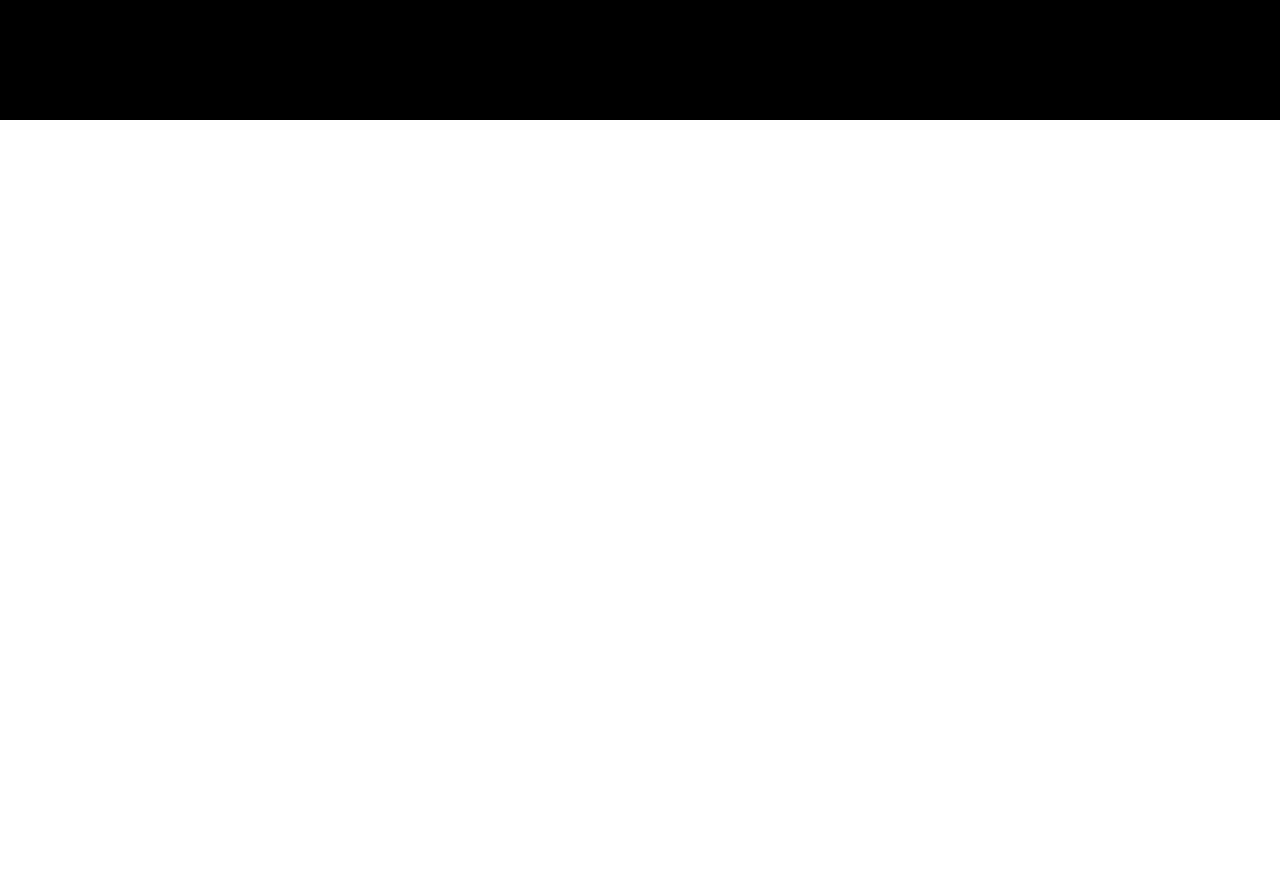
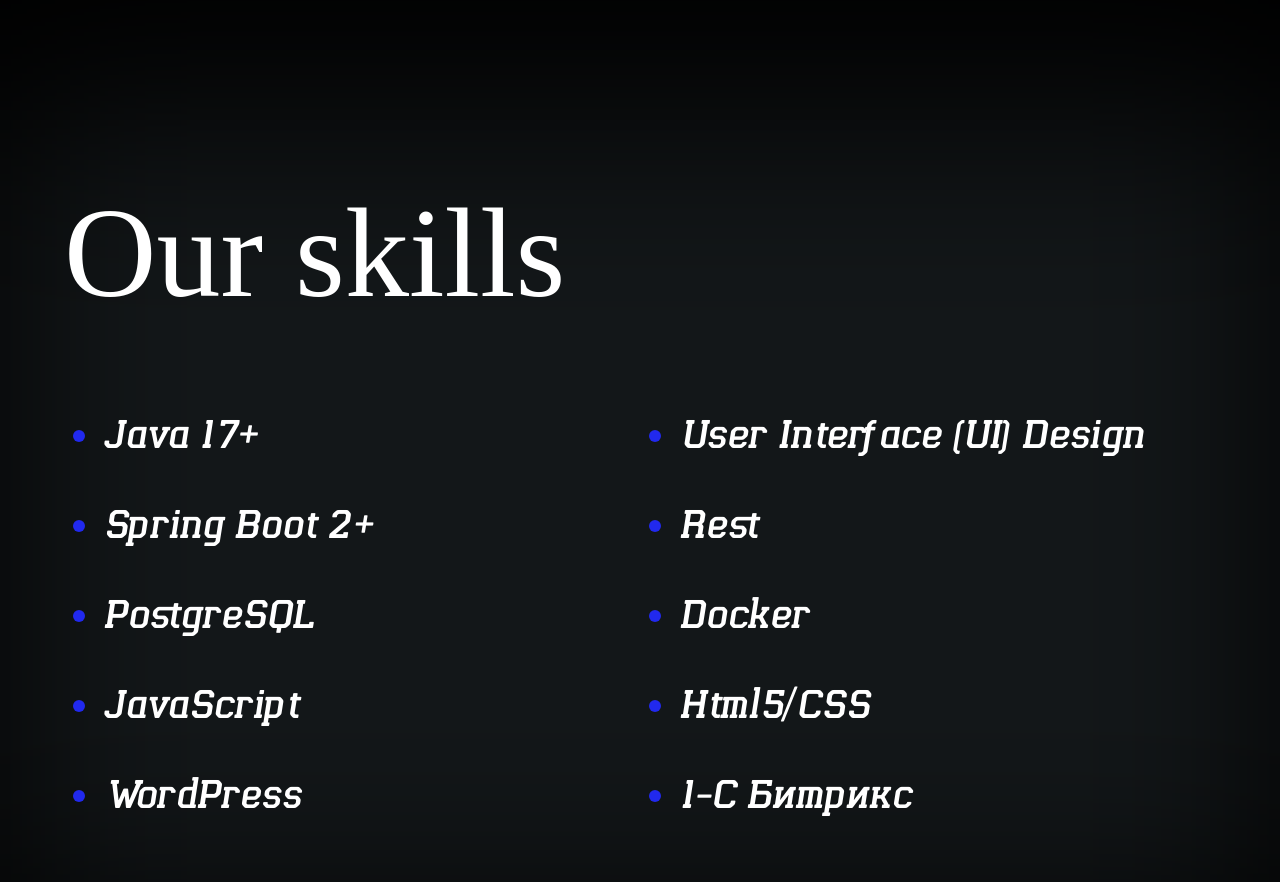
Before and after one commit to Daniks5-5/startport, a React (Create React App) app: page / in a window 1280 px wide. Shown: the part 1480-2362 px from the top of the page. Before the commit the page ends 1600 px from the top, so only its background shows below. Built offline with nearby package versions, Linux system fonts and the light colour scheme.

Commit message:
add skills block

```diff
--- a/src/App.js
+++ b/src/App.js
@@ -1,5 +1,6 @@
 import Header from "./components/header/Header";
 import About from "./components/about/About";
+import Skills from "./components/skills/Skills";
 import "./app.css";
 
 function App() {
@@ -7,6 +8,7 @@
     <div className="App">
       <Header></Header>
       <About></About>
+      <Skills></Skills>
     </div>
   );
 }
--- /dev/null
+++ b/src/components/skills/Skills.js
@@ -0,0 +1,27 @@
+// import "../../app.css";
+import "./skills.css";
+
+const Skills = () => {
+  return (
+    <section className="skills">
+      <div className="skills-font"></div>
+      <div className="skills-block">
+        <h2>Our skills</h2>
+        <ul className="skills-list">
+          <li>Java 17+</li>
+          <li>Spring Boot 2+</li>
+          <li>PostgreSQL</li>
+          <li>JavaScript</li>
+          <li>WordPress</li>
+          <li>User Interface (UI) Design</li>
+          <li>Rest</li>
+          <li>Docker</li>
+          <li>Html5/CSS</li>
+          <li>1-С Битрикс</li>
+        </ul>
+      </div>
+    </section>
+  );
+};
+
+export default Skills;
--- /dev/null
+++ b/src/components/skills/skills.css
@@ -0,0 +1,67 @@
+@font-face {
+    font-family: 'Esquina Rounded';
+    src: local('Esquina Rounded Medium Italic'), local('Esquina-Rounded-Medium-Italic'),
+        url('../../lib/fonts/EsquinaRounded-MediumItalic.woff2') format('woff2'),
+        url('../../lib/fonts/EsquinaRounded-MediumItalic.woff') format('woff');
+    font-weight: 500;
+    font-style: italic;
+}
+
+.skills {
+    position: relative;
+    display: flex;
+    justify-content: center;
+    align-items: center;
+    height: 100vh;
+    width: 100%;
+    background-color: var(--black);
+    color: var(--white);
+    font-family: Esquina Rounded;
+    font-size: 4.0rem;
+    font-style: italic;
+    font-weight: 500;
+    line-height: normal;
+}
+
+.skills-font {
+    content: '';
+    position: absolute;
+    top: 0;
+    left: 0;
+    width: 100%;
+    height: 100%;
+    background: rgba(53, 65, 71, 0.36);
+    filter: blur(100px);
+    z-index: 3;
+}
+
+.skills-block {
+    position: relative;
+    z-index: 10;
+    width: 90%;
+    height: 90%;
+    display: flex;
+    flex-direction: column;
+    justify-content: center;
+}
+
+.skills-block h2 {
+    font-family: Anchorion;
+    font-size: 12.8rem;
+    text-align: left;
+    text-decoration: uppercase;
+    margin-bottom: 84px;
+}
+
+.skills-list {
+    column-count: 2;
+    padding-left: 40px;
+}
+
+.skills-list li {
+    margin-bottom: 45px;
+}
+
+.skills-list li::marker {
+    color: #2129EE;
+}
```
Also changed, not shown: src/lib/fonts/EsquinaRounded-MediumItalic.woff (added), src/lib/fonts/EsquinaRounded-MediumItalic.woff2 (added).
